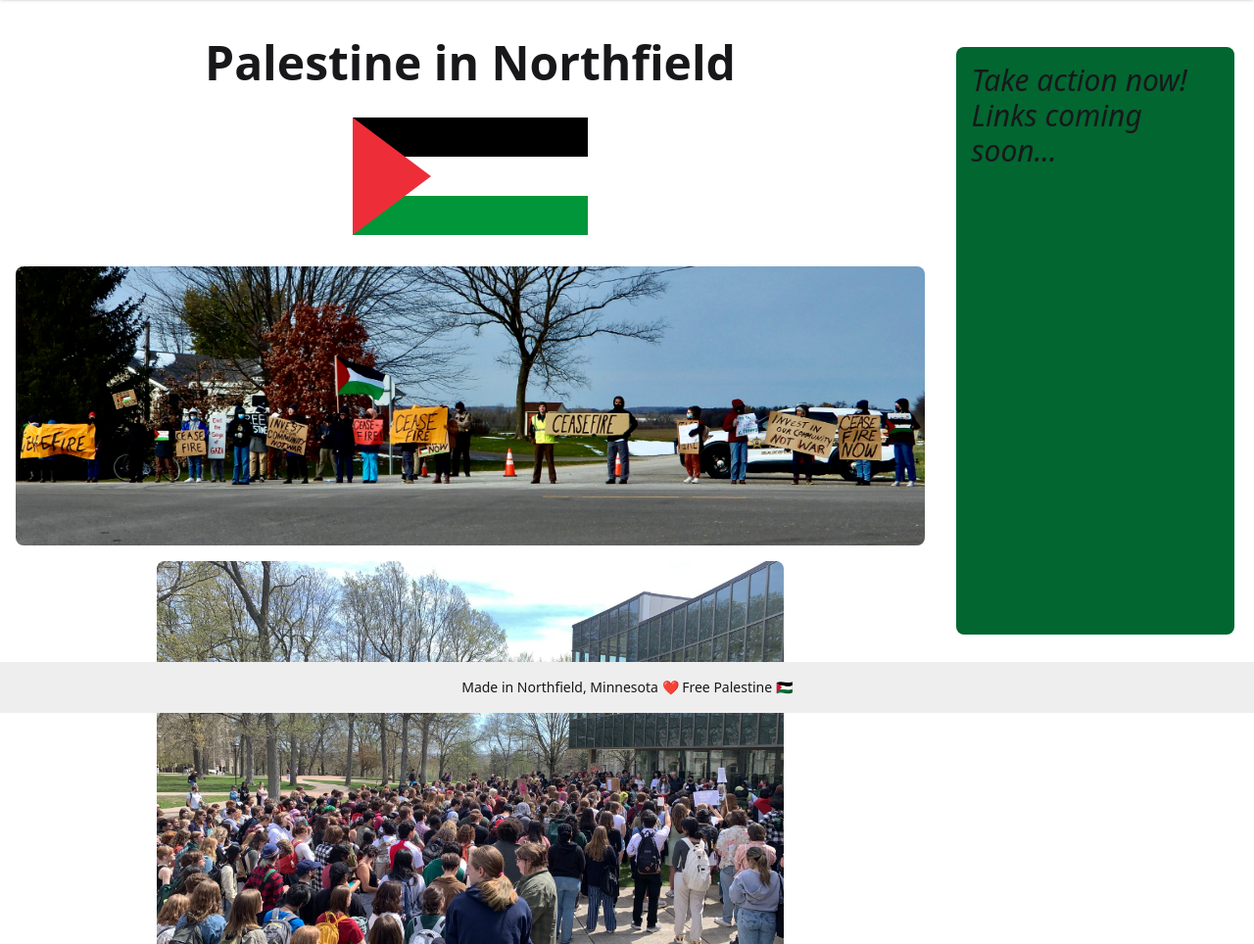
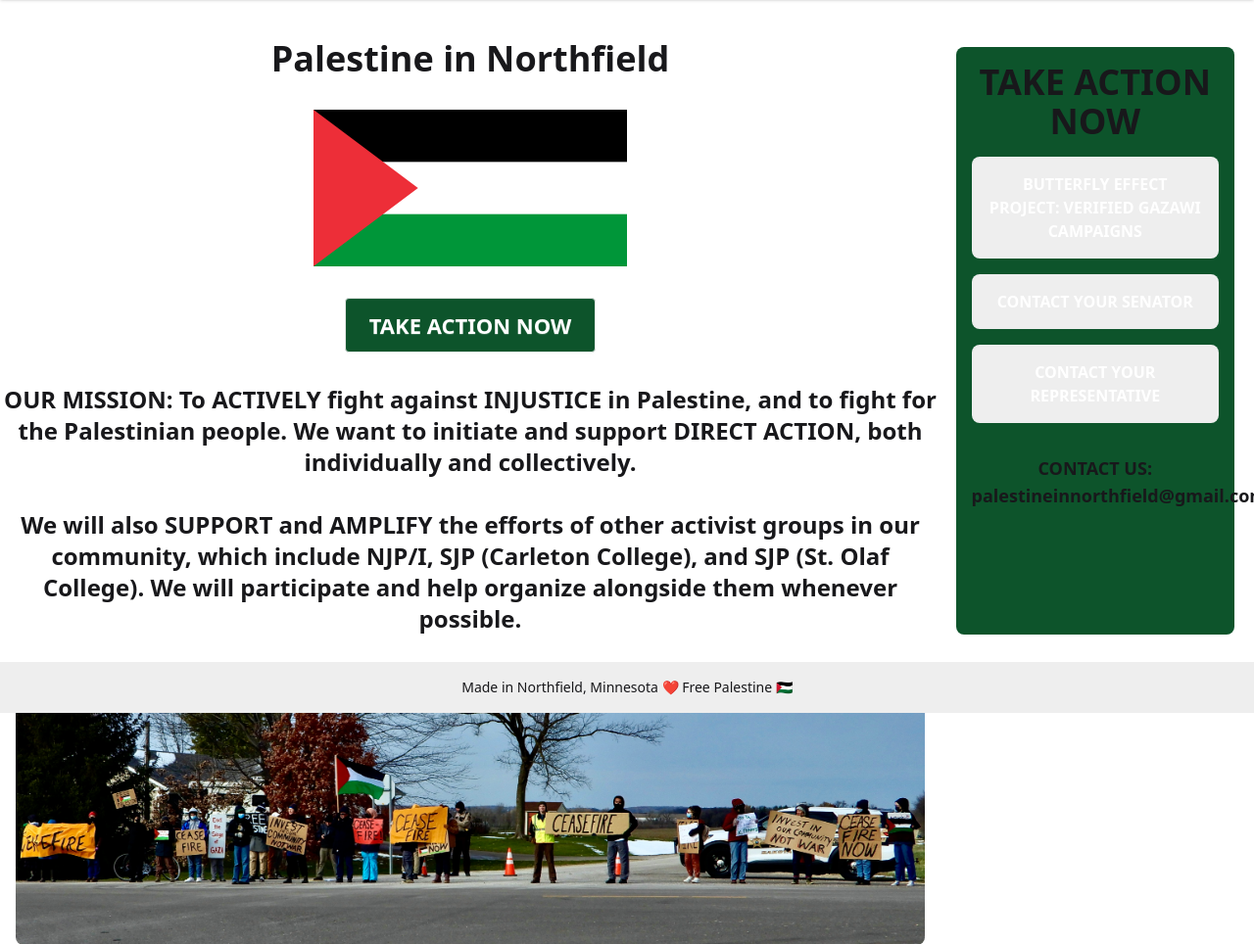
Before and after one commit to VictoryMa8/palestine-in-northfield, a Django app: page / in a window 1280 px wide. Shown: the part 72-1036 px from the top of the page at 98% size. Run offline with Django 5.2, Linux system fonts and the light colour scheme.

Commit message:
Homepage has much more info

```diff
--- a/frontend/static/assets/styles/output.css
+++ b/frontend/static/assets/styles/output.css
@@ -832,11 +866,20 @@
       }
     }
   }
+  .modal-action {
+    margin-top: calc(0.25rem * 6);
+    display: flex;
+    justify-content: flex-end;
+    gap: calc(0.25rem * 2);
+  }
   .mt-2 {
     margin-top: calc(var(--spacing) * 2);
   }
   .mt-3 {
     margin-top: calc(var(--spacing) * 3);
+  }
+  .mt-4 {
+    margin-top: calc(var(--spacing) * 4);
   }
   .mt-8 {
     margin-top: calc(var(--spacing) * 8);
@@ -915,9 +976,24 @@
   .h-30 {
     height: calc(var(--spacing) * 30);
   }
+  .h-40 {
+    height: calc(var(--spacing) * 40);
+  }
+  .h-48 {
+    height: calc(var(--spacing) * 48);
+  }
+  .h-100 {
+    height: calc(var(--spacing) * 100);
+  }
+  .h-120 {
+    height: calc(var(--spacing) * 120);
+  }
   .h-full {
     height: 100%;
   }
+  .h-screen {
+    height: 100vh;
+  }
   .max-h-90 {
     max-height: calc(var(--spacing) * 90);
   }
@@ -1078,10 +1133,6 @@
   .text-4xl {
     font-size: var(--text-4xl);
     line-height: var(--tw-leading, var(--text-4xl--line-height));
-  }
-  .text-5xl {
-    font-size: var(--text-5xl);
-    line-height: var(--tw-leading, var(--text-5xl--line-height));
   }
   .text-lg {
     font-size: var(--text-lg);
@@ -1157,6 +1208,16 @@
       }
     }
   }
+  .btn-lg {
+    --fontsize: 1.125rem;
+    --btn-p: 1.25rem;
+    --size: calc(var(--size-field, 0.25rem) * 12);
+  }
+  .btn-xl {
+    --fontsize: 1.375rem;
+    --btn-p: 1.5rem;
+    --size: calc(var(--size-field, 0.25rem) * 14);
+  }
   .hover\:scale-110 {
     &:hover {
       @media (hover: hover) {
@@ -1174,6 +1235,20 @@
       }
     }
   }
+  .hover\:bg-base-100 {
+    &:hover {
+      @media (hover: hover) {
+        background-color: var(--color-base-100);
+      }
+    }
+  }
+  .hover\:bg-base-200 {
+    &:hover {
+      @media (hover: hover) {
+        background-color: var(--color-base-200);
+      }
+    }
+  }
   .hover\:bg-green-400 {
     &:hover {
       @media (hover: hover) {
--- a/frontend/templates/index.html
+++ b/frontend/templates/index.html
@@ -6,20 +6,48 @@
 
 {% block content %}
 <div class="lg:flex lg:flex-row pt-20">
-  <div class="hidden md:block fixed right-5 top-30 p-4 rounded-lg h-3/4 w-2/9 bg-green-800">
-    <h2 class="text-3xl bold italic">Take action now!</h2>
-    <h2 class="text-3xl bold italic">Links coming soon...</h2>
+  <div class="hidden md:block fixed right-5 top-30 p-4 rounded-lg h-3/4 w-2/9 bg-green-900">
+    <h2 class="text-4xl text-center font-bold">TAKE ACTION NOW</h2>
+    <a target="_blank" class="font-bold block text-center mt-4 rounded-lg p-4 bg-base-300 hover:bg-base-100 text-white" href="https://www.thebutterflyeffectproject.org/verified-campaigns2">BUTTERFLY EFFECT PROJECT: VERIFIED GAZAWI CAMPAIGNS</a>
+    <a target="_blank" class="font-bold block text-center mt-4 rounded-lg p-4 bg-base-300 hover:bg-base-100 text-white" href="https://www.senate.gov/senators/senators-contact.htm">CONTACT YOUR SENATOR</a>
+    <a target="_blank" class="font-bold block text-center mt-4 rounded-lg p-4 bg-base-300 hover:bg-base-100 text-white" href="https://www.house.gov/representatives/find-your-representative">CONTACT YOUR REPRESENTATIVE</a>
+    <p class="mt-8 text-lg text-center font-bold">CONTACT US: <a href="mailto:palestineinnorthfield@gmail.com">palestineinnorthfield@gmail.com</a></p>
   </div>
   <div class="flex flex-col justify-center items-center md:w-3/4">
-    <h1 class="text-5xl text-center m-8 font-bold ">Palestine in Northfield</h1>
+    <h1 class="text-4xl text-center m-8 font-bold">Palestine in Northfield</h1>
     {% load static %}
-    <img class="h-30" src="{% static 'assets/images/palestine-flag.svg' %}">
+    <img class="h-40" src="{% static 'assets/images/palestine-flag.svg' %}">
+    <button class="btn btn-xl mt-8 bg-green-900 text-white" onclick="modal_1.showModal()">TAKE ACTION NOW</button>
+    <dialog id="modal_1" class="modal modal-middle">
+      <div class="modal-box h-120">
+        <h2 class="text-lg text-center font-bold">TAKE ACTION NOW</h2>
+        <a target="_blank" class="font-bold block text-center mt-4 rounded-lg p-4 bg-green-900 hover:bg-green-700 text-white" href="https://www.thebutterflyeffectproject.org/verified-campaigns2">BUTTERFLY EFFECT PROJECT: VERIFIED GAZAWI CAMPAIGNS</a>
+        <a target="_blank" class="font-bold block text-center mt-4 rounded-lg p-4 bg-green-900 hover:bg-green-700 text-white" href="https://www.senate.gov/senators/senators-contact.htm">CONTACT YOUR SENATOR</a>
+        <a target="_blank" class="font-bold block text-center mt-4 rounded-lg p-4 bg-green-900 hover:bg-green-700 text-white" href="https://www.house.gov/representatives/find-your-representative">CONTACT YOUR REPRESENTATIVE</a>
+        <p class="mt-8 text-lg text-center font-bold">CONTACT US: <a href="mailto:palestineinnorthfield@gmail.com">palestineinnorthfield@gmail.com</a></p>
+        <div class="modal-action">
+          <form method="dialog">
+            <button class="btn">Close</button>
+          </form>
+        </div>
+      </div>
+    </dialog>
+    <h1 class="text-2xl text-center mt-8 font-bold">OUR MISSION: To ACTIVELY fight against INJUSTICE in Palestine, and to fight for the Palestinian people. We want to initiate and support DIRECT ACTION, both individually and collectively.</h1>
+    <h1 class="text-2xl text-center mt-8 font-bold"> We will also SUPPORT and AMPLIFY the efforts of other activist groups in our community, which include NJP/I, SJP (Carleton College), and SJP (St. Olaf College). We will participate and help organize alongside them whenever possible.</h1>
     <div class="flex flex-wrap items-center justify-center mt-8 mx-4 gap-4">
       <img src="{% static 'assets/images/image1.JPG' %}" class="rounded-box max-h-100"/>
       <img src="{% static 'assets/images/palestine2.JPG' %}" class="rounded-box max-h-120"/>
       <img src="{% static 'assets/images/palestine1.JPG' %}" class="rounded-box max-h-120"/>
       <img src="{% static 'assets/images/image2.jpeg' %}" class="rounded-box max-h-100"/>
       <img src="{% static 'assets/images/image3.jpeg' %}" class="rounded-box max-h-100"/>
+    </div>
+    <div class="flex flex-wrap gap-4 items-center justify-center my-8">
+      <a class="text-2xl text-center text-white font-bold bg-green-900 hover:bg-green-400 w-3/5 p-6 rounded-lg mx-auto" target="_blank" href="https://www.instagram.com/palestineinnorthfield/">Palestine in Northfield (Instagram)</a>
+      <a class="text-2xl text-center text-white font-bold bg-green-900 hover:bg-green-400 w-3/5 p-6 rounded-lg mx-auto" target="_blank" href="https://njpmn.org/">Northfielders for Justice in Palestine</a>
+      <a class="text-2xl text-center text-white font-bold bg-green-900 hover:bg-green-400 w-3/5 p-6 rounded-lg mx-auto" target="_blank" href="https://www.instagram.com/sjpcarletoncollege/">Carleton College SJP</a>
+      <a class="text-2xl text-center text-white font-bold bg-green-900 hover:bg-green-400 w-3/5 p-6 rounded-lg mx-auto" target="_blank" href="https://www.instagram.com/sjpstolafcollege/">St. Olaf College SJP</a>
+    </div>
+    <div class="flex flex-wrap items-center justify-center mx-4 gap-4 mb-20">
       <img src="{% static 'assets/images/image4.jpeg' %}" class="rounded-box max-h-90"/>
       <img src="{% static 'assets/images/image5.jpeg' %}" class="rounded-box max-h-100"/>
       <img src="{% static 'assets/images/image6.jpeg' %}" class="rounded-box max-h-100"/>
@@ -28,13 +56,6 @@
       <img src="{% static 'assets/images/image9.jpeg' %}" class="rounded-box max-h-100"/>
       <img src="{% static 'assets/images/image10.jpg' %}" class="rounded-box max-h-100"/>
     </div>
-    <h2 class="text-4xl text-center m-8 font-bold">For more information, please see the links below.</h2>
-    <div class="flex flex-wrap gap-4 items-center justify-center mb-20">
-      <a class="text-2xl text-center font-bold bg-green-800 hover:bg-green-400 w-3/5 p-6 rounded-lg mx-auto" target="_blank" href="https://www.instagram.com/palestineinnorthfield/">Palestine in Northfield</a>
-      <a class="text-2xl text-center font-bold bg-green-800 hover:bg-green-400 w-3/5 p-6 rounded-lg mx-auto" target="_blank" href="https://njpmn.org/">Northfielders for Justice in Palestine</a>
-      <a class="text-2xl text-center font-bold bg-green-800 hover:bg-green-400 w-3/5 p-6 rounded-lg mx-auto" target="_blank" href="https://www.instagram.com/sjpcarletoncollege/">Carleton College SJP</a>
-      <a class="text-2xl text-center font-bold bg-green-800 hover:bg-green-400 w-3/5 p-6 rounded-lg mx-auto" target="_blank" href="https://www.instagram.com/sjpstolafcollege/">St. Olaf College SJP</a>
-    </div>
   </div>
 </div>
 {% endblock %}
```
Also changed, not shown: other parts of frontend/static/assets/styles/output.css (+97 -64 lines).
